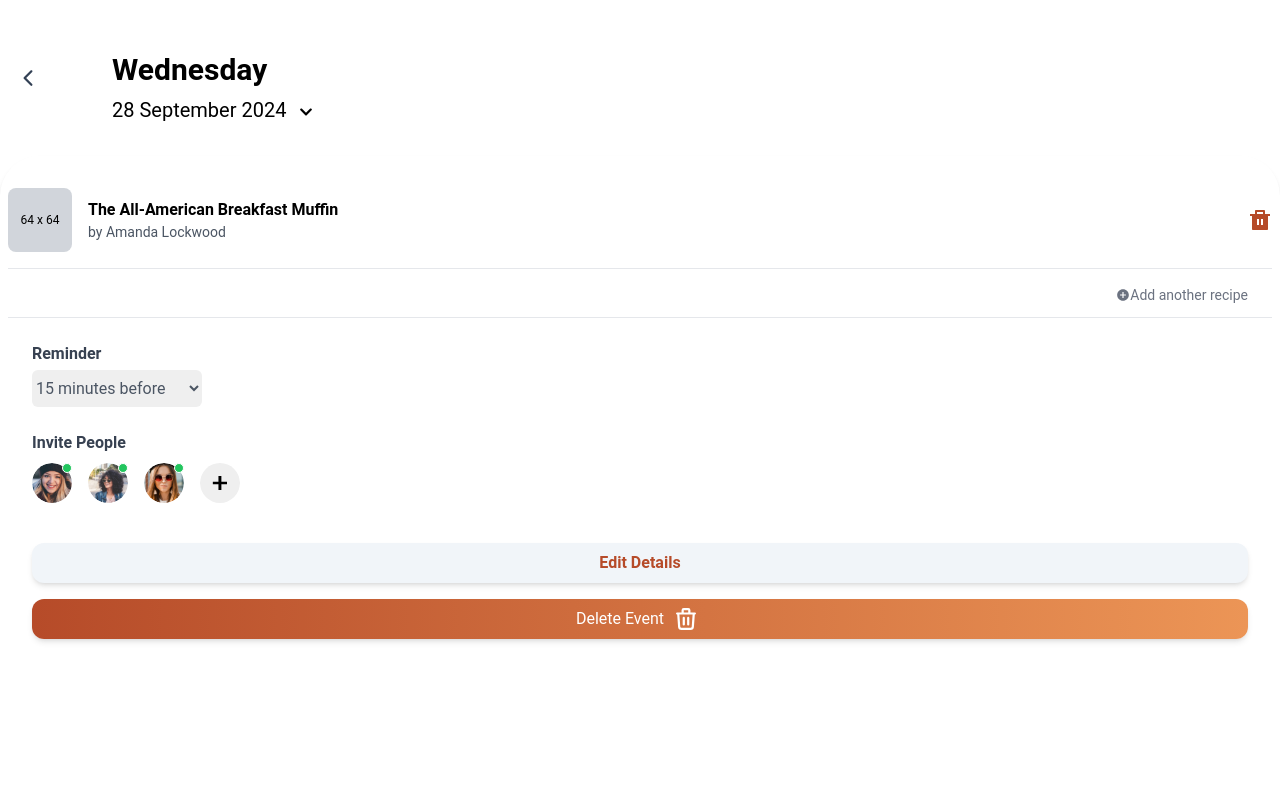
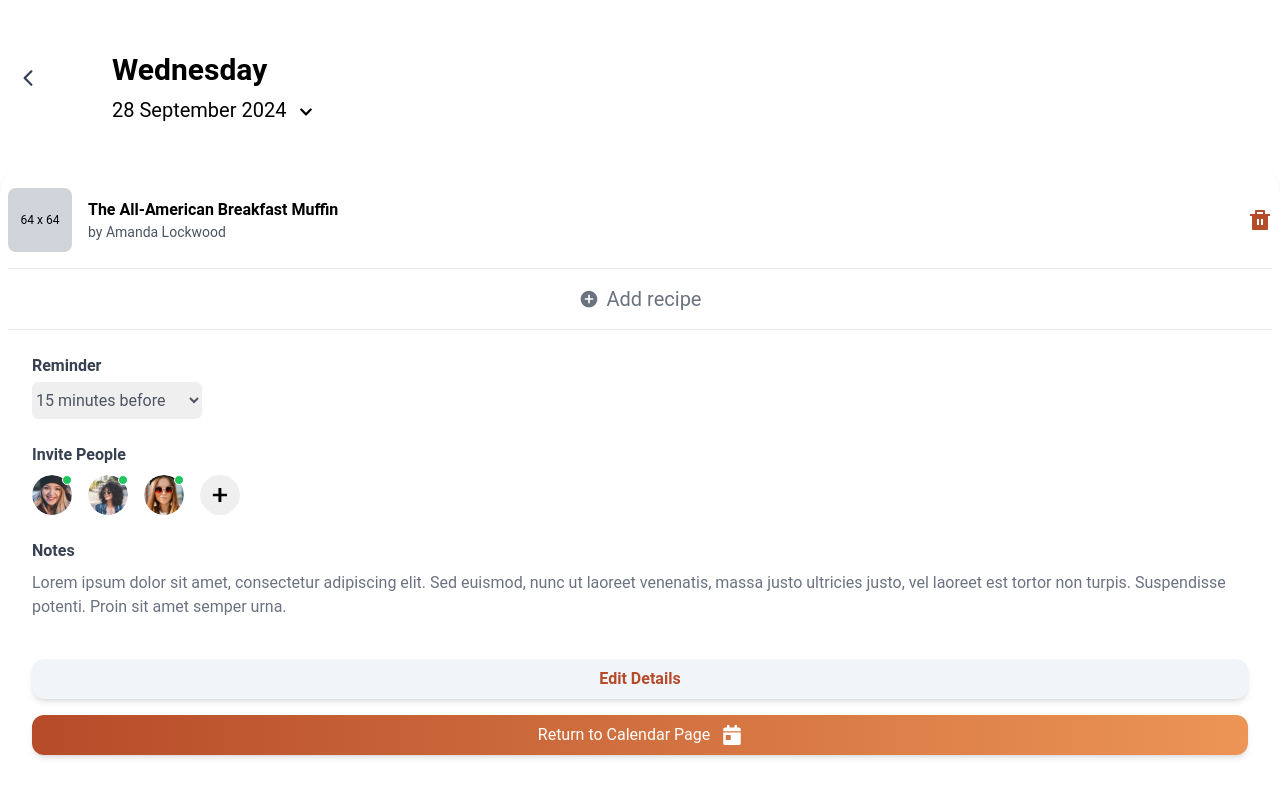
Before and after one commit to rithvikvelapati/WellFed, a Next.js app in the folder frontend/wellfed/: page /calendar-section/meal-details in a window 1280 px wide. Shown: the top 796 px of the page. Built offline with nearby package versions, Linux system fonts and the light colour scheme.

Commit message:
Routing changes for Calendar section

```diff
--- a/frontend/wellfed/src/app/calendar-section/ui/AddEventPage.tsx
+++ b/frontend/wellfed/src/app/calendar-section/ui/AddEventPage.tsx
@@ -8,7 +8,7 @@ import {
   startOfMonth,
   endOfMonth,
   setMonth,
-  eachDayOfInterval
+  eachDayOfInterval,
 } from "date-fns";
 import { HiMiniUserGroup } from "react-icons/hi2";
 import { FaCalendarDay } from "react-icons/fa";
@@ -58,18 +58,18 @@ const AddEvent: React.FC = () => {
   const modalVariants = {
     initial: {
       x: "-100vw", // Start from the left
-      opacity: 0
+      opacity: 0,
     },
     animate: {
       x: 0, // Slide to the center
       opacity: 1,
-      transition: { type: "tween", duration: 0.5 }
+      transition: { type: "tween", duration: 0.5 },
     },
     exit: {
       x: "100vw", // Slide out to the right
       opacity: 0,
-      transition: { type: "tween", duration: 0.5 }
-    }
+      transition: { type: "tween", duration: 0.5 },
+    },
   };
 
   const handleClose = () => {
@@ -79,7 +79,7 @@ const AddEvent: React.FC = () => {
   // Generate array of days for the current month
   const daysInMonth = eachDayOfInterval({
     start: startOfMonth(currentMonth),
-    end: endOfMonth(currentMonth)
+    end: endOfMonth(currentMonth),
   });
 
   const handlePrevMonth = () => {
@@ -103,6 +103,11 @@ const AddEvent: React.FC = () => {
   // Generate time slots for every 30 minutes
   const timeSlots = generateTimeSlots(30);
 
+  // Navigate to meal details page on `+` button click
+  const handleAddToMealDetails = () => {
+    router.push("/calendar-section/meal-details");
+  };
+
   return (
     <AnimatePresence>
       <motion.div
@@ -121,7 +126,6 @@ const AddEvent: React.FC = () => {
             <IoIosArrowBack className="text-2xl text-gray-700 mt-4" />
           </button>
           <h2 className="text-3xl font-semibold mt-6 mb-2">New Schedule</h2>
-
           <p className="text-xl mt-5 mr-3">Cancel</p>
         </div>
         <div className="mt-5">
@@ -244,11 +248,18 @@ const AddEvent: React.FC = () => {
 
               {/* Attendees Section */}
               <div className="mb-6">
-                <h2 className="text-lg font-semibold mb-2">Invite Attendees</h2>
-                <button className="flex items-center justify-center w-9 h-9 bg-slate-100 rounded-full text-xl font-black text-slate-600 shadow-md">
+                <h2 className="text-lg font-semibold mb-2">
+                  Add Recipe and Attendees
+                </h2>
+                <button
+                  className="flex items-center justify-center w-9 h-9 bg-slate-100 rounded-full text-xl font-black text-slate-600 shadow-md"
+                  onClick={handleAddToMealDetails}
+                >
                   +
                 </button>
-                <button className="mt-3 flex items-center justify-center w-full py-2 px-4 bg-slate-100 text-primary font-semibold rounded-xl shadow-md">
+                <button
+                  className="mt-3 flex items-center justify-center w-full py-2 px-4 bg-slate-100 text-primary font-semibold rounded-xl shadow-md"
+                >
                   <HiMiniUserGroup className="mr-2" /> Add Family
                 </button>
               </div>
@@ -269,7 +280,6 @@ const AddEvent: React.FC = () => {
               <div className="mb-4">
                 <button
                   className="mt-2 flex items-center justify-center w-full py-2 px-4 bg-slate-100 text-primary font-semibold rounded-xl shadow-md"
-                  onClick={() => router.push("/calendar-section/meal-details")}
                 >
                   <FaCalendarDay className="mr-2" /> Add to Calendar
                 </button>
--- a/frontend/wellfed/src/app/calendar-section/ui/MealsDetailPage.tsx
+++ b/frontend/wellfed/src/app/calendar-section/ui/MealsDetailPage.tsx
@@ -7,7 +7,7 @@ import { useDispatch, useSelector } from "react-redux";
 import { useRouter } from "next/navigation";
 import { motion, AnimatePresence } from "framer-motion";
 import { IoIosArrowBack } from "react-icons/io";
-import { FaChevronDown } from "react-icons/fa";
+import { FaCalendarDay, FaChevronDown } from "react-icons/fa";
 import { RiDeleteBinFill } from "react-icons/ri";
 import { MdOutlineAddCircle } from "react-icons/md";
 import EditDetailsModal from "@/components/EventCalender/EditDetailsModal";
@@ -152,11 +152,15 @@ const MealDetailsPage: React.FC = () => {
               </button>
             </div>
 
-            <div className="px-6 py-4 border-t border-b pb-8">
-              <button className="text-gray-500 text-sm flex items-center mb-4 float-right">
-                <MdOutlineAddCircle /> Add another recipe
+            <div className="flex justify-center items-center py-4 border-t border-b">
+              <button
+                className="text-gray-500 text-xl flex items-center"
+                onClick={() => router.push("/food-section/recipe-list")}
+              >
+                <MdOutlineAddCircle className="mr-2" /> Add recipe
               </button>
             </div>
+
 
             {/* Reminder Section */}
             <div className="mt-6 px-6">
@@ -208,6 +212,18 @@ const MealDetailsPage: React.FC = () => {
               </div>
             </div>
 
+            <div className="mt-6 px-6">
+            <label className="block font-bold text-gray-700">
+              Notes
+            </label>
+            <p className="mt-2 text-gray-500 text-sm md:text-base">
+              Lorem ipsum dolor sit amet, consectetur adipiscing elit. Sed
+              euismod, nunc ut laoreet venenatis, massa justo ultricies justo,
+              vel laoreet est tortor non turpis. Suspendisse potenti. Proin sit
+              amet semper urna.
+            </p>
+          </div>
+
             {/* Edit and Delete Buttons */}
             <div className="flex flex-col space-y-4 mt-10 px-6">
               {/* Edit Details Button */}
@@ -223,15 +239,10 @@ const MealDetailsPage: React.FC = () => {
                 className="w-full py-2 bg-gradient-to-r from-primary to-secondary text-white rounded-xl flex items-center justify-center shadow-md"
                 onClick={handleClose}
               >
-                  Delete Event
-                  <Image
-                    src="/deleteicon.svg"
-                    alt="Delete Icon"
-                    width={20}
-                    height={20}
-                    className="mr-2 ml-3"
-                  />
+                Return to Calendar Page
+                <FaCalendarDay className="ml-3 text-xl" /> {/* Add margin and adjust size */}
               </button>
+
             </div>
           </div>
         </motion.div>
```
Lines whose indentation alone changed are shown as unchanged.
